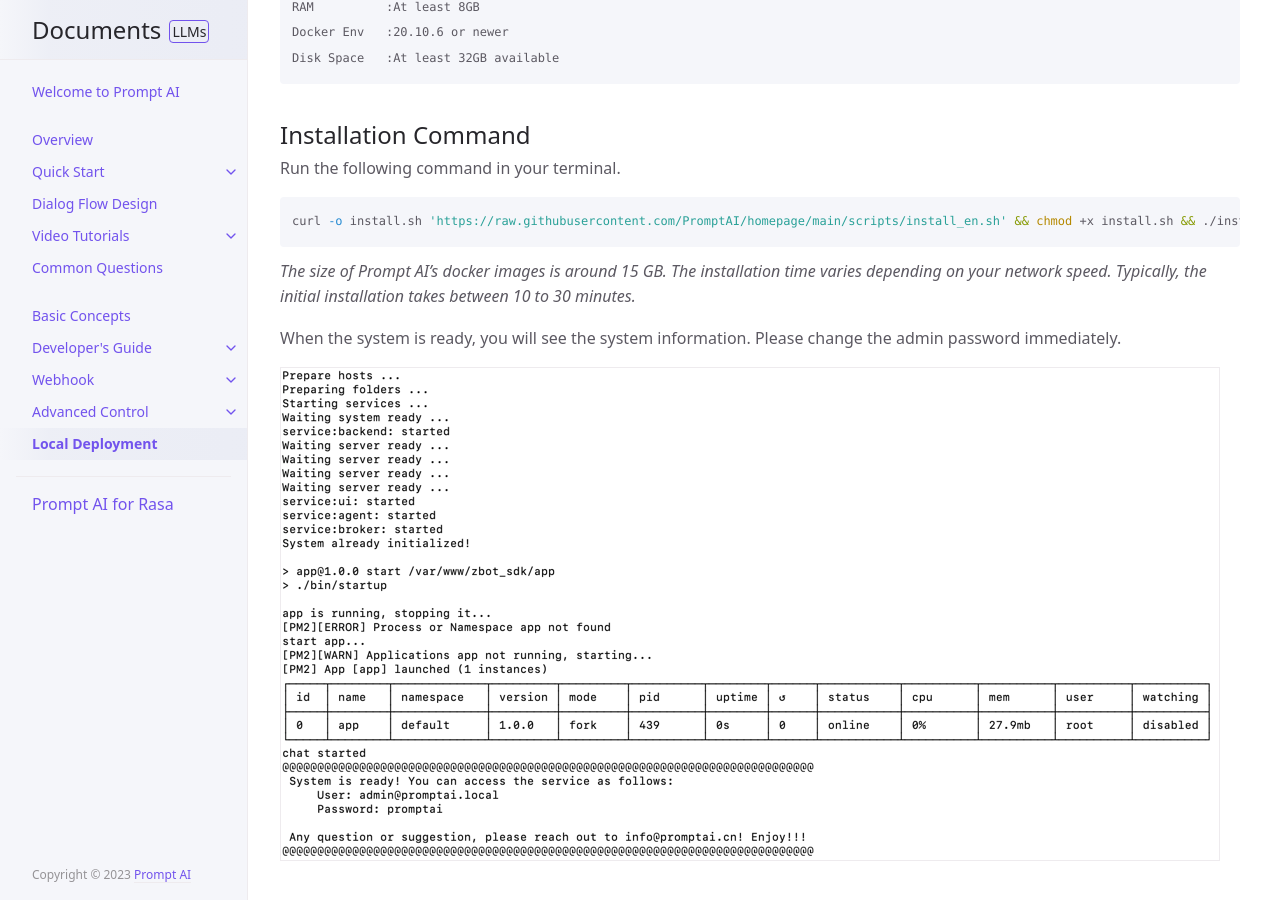
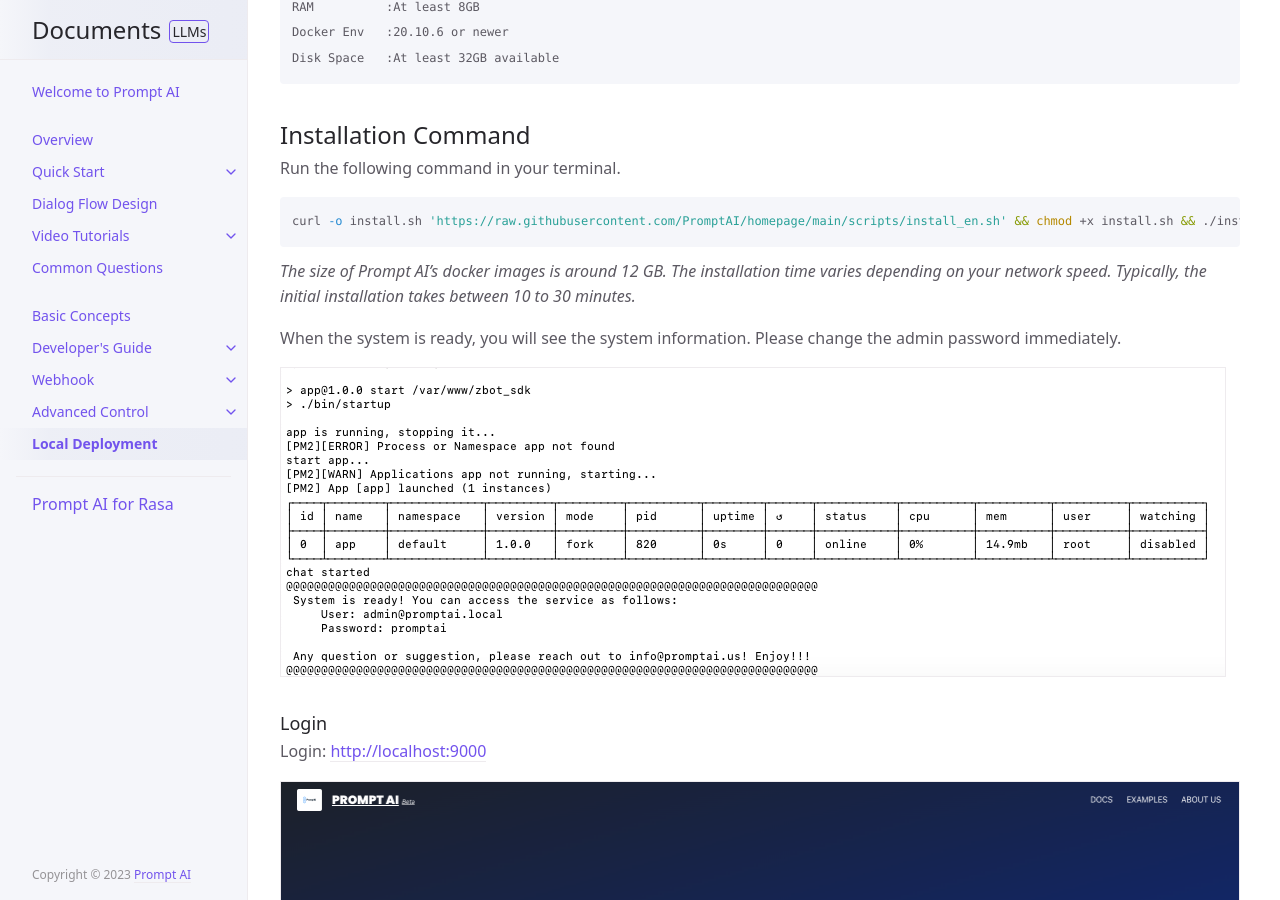
Before and after one commit to ws-cd/ws-cd.github.io, a Jekyll site: the page built from docs/local_deployment.md, in a window 1280 px wide and 900 px high, scrolled down 522 px. Built offline with Jekyll 4.4.1, drawn with Linux system fonts in a browser that asks for light colours.

````diff
--- a/docs/local_deployment.md
+++ b/docs/local_deployment.md
@@ -30,7 +30,7 @@ Run the following command in your terminal.
 ```shell
 curl -o install.sh 'https://raw.githubusercontent.com/PromptAI/homepage/main/scripts/install_en.sh' && chmod +x install.sh && ./install.sh
 ```
-*The size of Prompt AI's docker images is around 15 GB. The installation time varies depending on your network speed. Typically, the initial installation takes between 10 to 30 minutes.*
+*The size of Prompt AI's docker images is around 12 GB. The installation time varies depending on your network speed. Typically, the initial installation takes between 10 to 30 minutes.*
 
 When the system is ready, you will see the system information. Please change the admin password immediately.
 
````
Also changed, not shown: assets/images/private_deploy/deploy-01.png.
